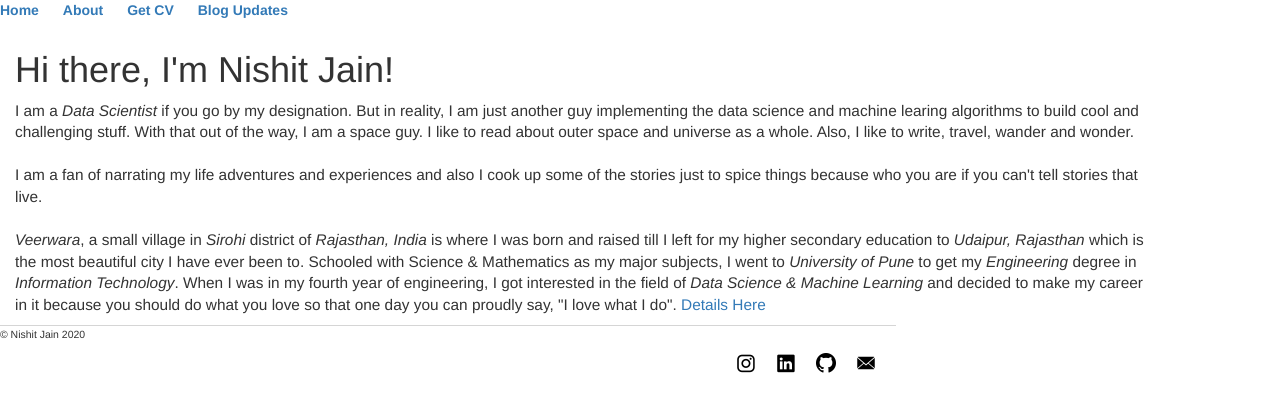
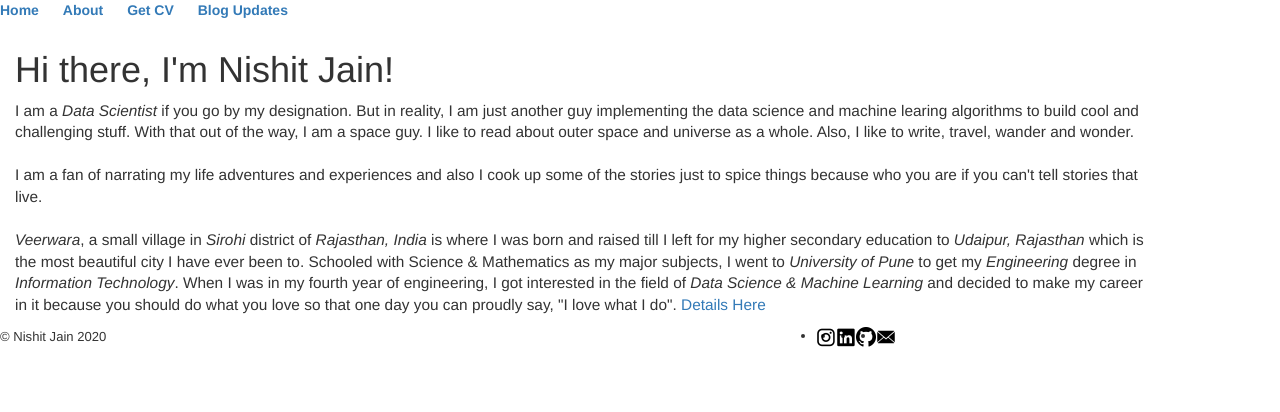
Before and after one commit to nishitjain/nishitjain.github.io, a Jekyll site: the page built from index.html, in a window 1280 px wide. Shown: the top 412 px of the page. Built offline with Jekyll 4.4.1, drawn with Linux system fonts in a browser that asks for light colours.

Commit message:
Update default.html

```diff
--- a/_layouts/default.html
+++ b/_layouts/default.html
@@ -28,14 +28,20 @@
 			{{ content }}
 
 			</div><!-- /.container -->
-			<footer>
+			<div class="footer">
+				<div class="row">
+					<div class="col-sm-8">
 						<p><small>&copy; Nishit Jain 2020</small></p>
+					</div>
+					<div class="col-sm-4">
 	    					<ul>
 	        					<li class="pull-right"><a href="mailto:nishhit777@gmail.com"><img src="/resources/mail.png" alt="Mail" height="20px" width="20px"></a></li>
 	        					<li class="pull-right"><a href="https://github.com/nishitjain"><img src="/resources/github.png" alt="Github" height="20px" width="20px"></a></li>
 							<li class="pull-right"><a href="https://linkedin.com/in/nishhit-jain"><img src="/resources/linkedin.png" alt="LinkedIn" height="20px" width="20px"></a></li>
 							<li class="pull-right"><a href="https://instagram.com/nishitchauhan/"><img src="/resources/instagram.png" alt="Instagram" height="20px" width="20px"></a></li>
 						</ul>
-			</footer>
+					</div>
+				</div>
+			</div> <!-- /footer -->
 		</body>
 	</html>
```
Lines whose indentation alone changed are shown as unchanged.
